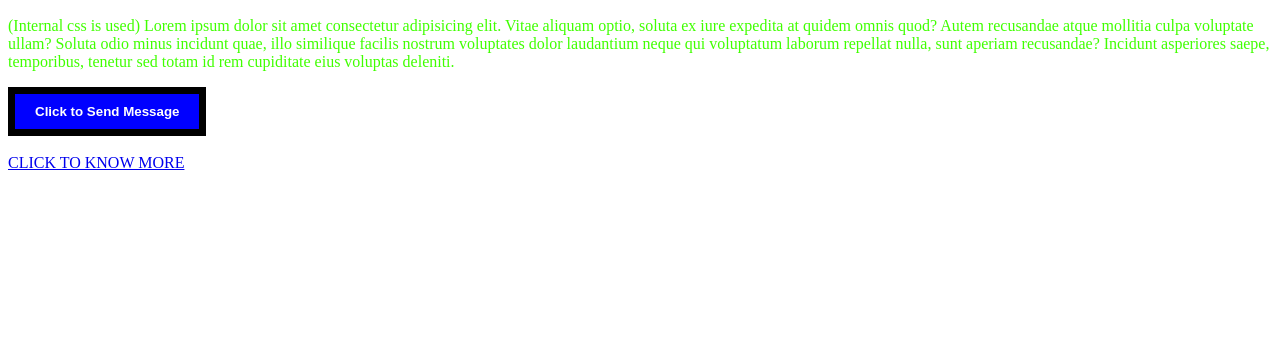
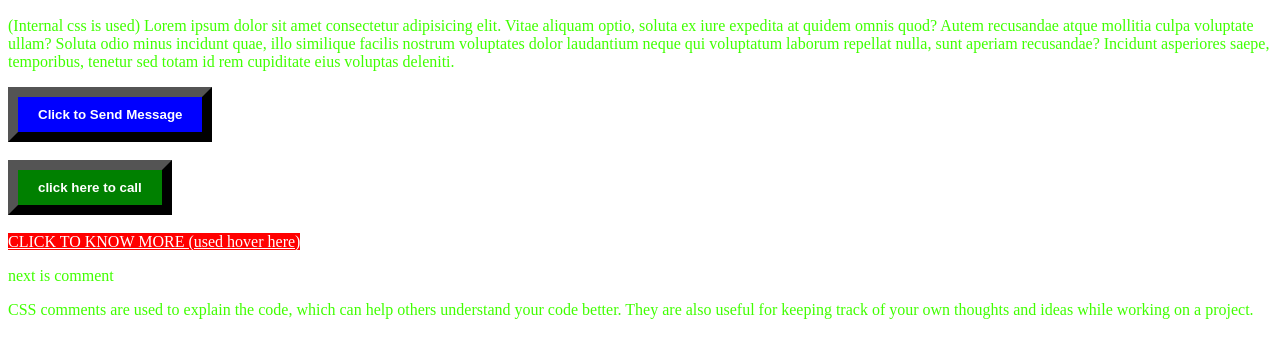
Before and after one commit to subhamdas2003/Learn_CSS, a plain HTML site: page index.html in a window 1280 px wide. Shown: the part 110-468 px from the top of the page. Drawn offline with Linux system fonts and the light colour scheme.

Commit message:
(learned comment)

```diff
--- a/index.html
+++ b/index.html
@@ -21,6 +21,19 @@
         <button class="btn1">Click to Send Message</button>
     </section>
     <br/>
-    <a href="#" target="_blank">CLICK TO KNOW MORE</a>
+    <section>
+        <button id="btn2">
+                click here to call
+        </button>
+    </section>
+    <br/>
+    <a href="#" target="_blank" id="btn3">CLICK TO KNOW MORE (used hover here)</a>
+
+
+    <p>next is comment</p>
+    <p>CSS comments are used to explain the code, which can help others understand your code better. They are also useful for keeping track of your own thoughts and ideas while working on a project.</p>
+    <!-- this is html comment -->
+
+
 </body>
 </html>
--- a/style.css
+++ b/style.css
@@ -1,10 +1,38 @@
 h2{
     color: blueviolet;
 }
+
+/* class selector */
 .btn1{
     background-color: blue;
     color: white;
     font-weight: bold;
     padding: 10px 20px;
-    border: 7px solid black;
+    border-width: 10px;
 }
+
+/* id selector */
+#btn2{
+    background-color: green;
+    color: white;
+    font-weight: bold;
+    padding: 10px 20px;
+    border-width: 10px;
+}
+
+
+/* id seletor */
+#btn3{
+    background-color: red;
+    color: white;
+}
+
+/* hover selector */
+#btn3:hover{
+    color: white;
+    background-color:black;
+}
+
+
+
+/* this is a css comment */
```
